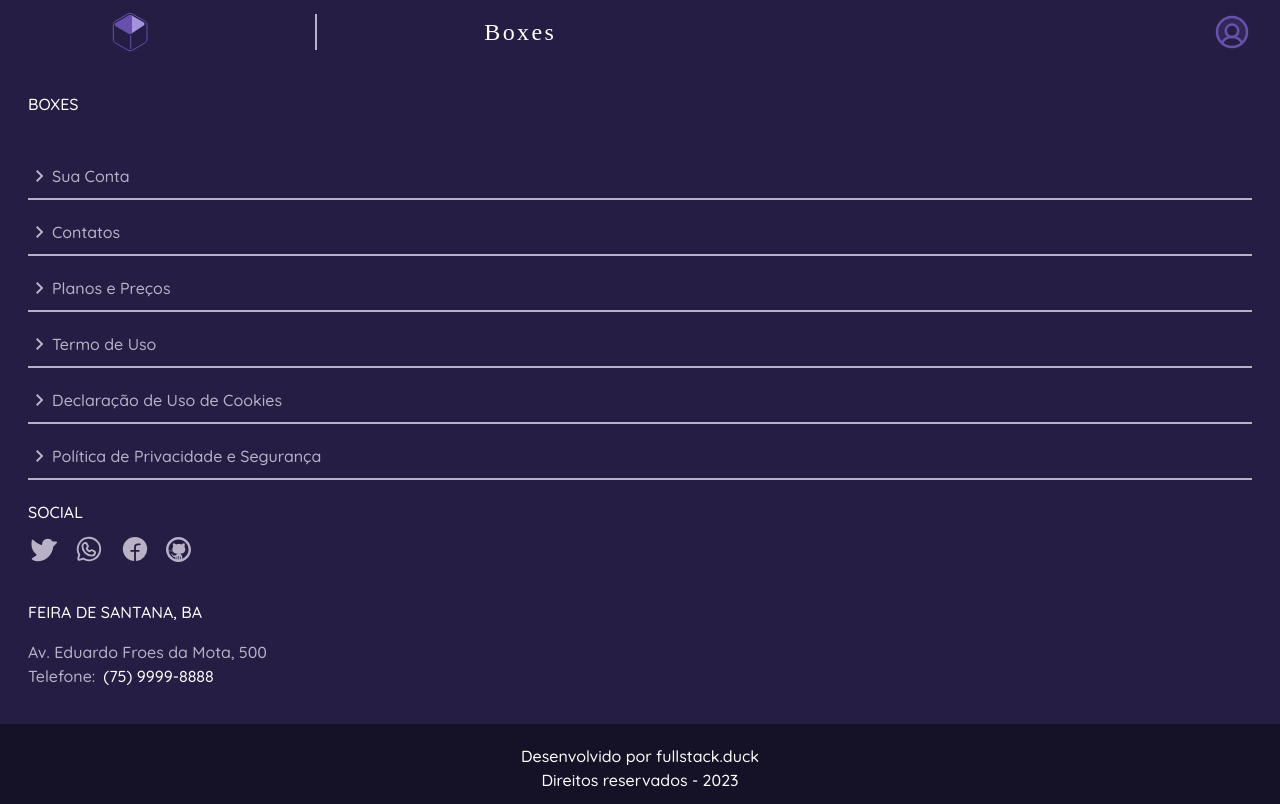
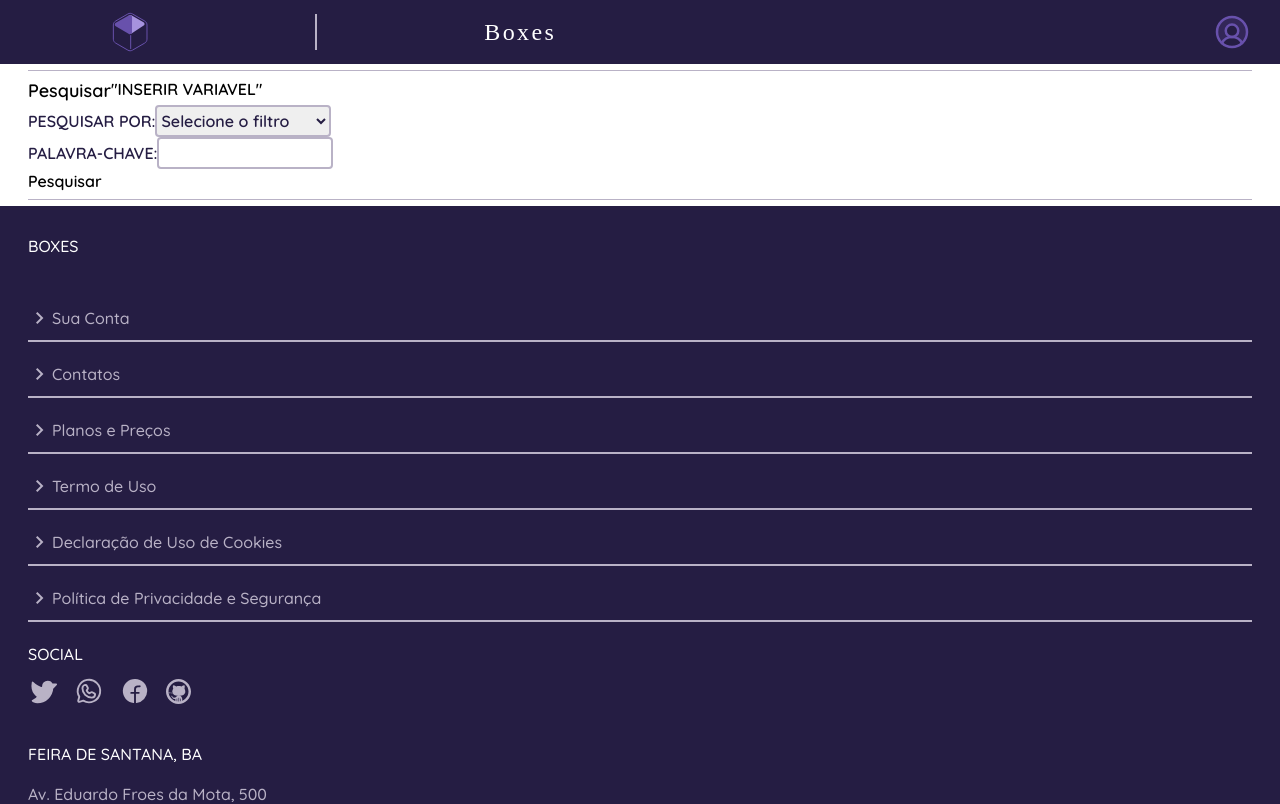
Before and after one commit to Full-Stack-Duck/Boxes, a React (Vite) app: page / in a window 1280 px wide. Shown: the top 804 px of the page. Built offline with nearby package versions, Linux system fonts and the light colour scheme; a web font is replaced by a local one.

Commit message:
criando Componente Pesquisar + font/nunito

```diff
--- a/src/App.tsx
+++ b/src/App.tsx
@@ -1,5 +1,6 @@
+import { Header } from "./components/Header";
+import { Pesquisar } from "./components/Pesquisar";
 import { FooterNav } from "./components/FooterNav";
-import { Header } from "./components/Header";
 import { Footer } from "./components/Footer";
 
 export function App() {
@@ -8,6 +9,7 @@ export function App() {
   return (
    <>
     <Header />
+    <Pesquisar />
     <FooterNav />
     <Footer />
    </>
--- /dev/null
+++ b/src/components/Pesquisar.tsx
@@ -0,0 +1,30 @@
+
+
+export function Pesquisar(){
+    return(
+        <section className="flex-col px-7 bg-white font-quicksand font-semibold">
+            <div className="h-px bg-purple-light my-1.5"></div>
+            <div className="flex">
+                <h3 className="text-lg">Pesquisar</h3>
+                <p>"INSERIR VARIAVEL"</p>
+            </div>
+            <article className="font-sm text-purple-dark">
+                <form action="">
+                    <label htmlFor="">PESQUISAR POR:</label>
+                    <select className="border-2 rounded w-44 h-8 border-purple-light" name="" id="">
+                        <option value="valor0">Selecione o filtro</option>
+                        <option value="valor1">Valor 1</option>
+                        <option value="valor2">Valor 2 </option>
+                        <option value="valor3">Valor 3</option>
+                    </select>
+                </form>
+                <form action="">
+                    <label htmlFor="">PALAVRA-CHAVE:</label>
+                    <input className="border-2 rounded w-44 h-8 border-purple-light" type="text" />
+                </form>
+            </article>
+            <button type="submit">Pesquisar</button>
+            <div className="h-px bg-purple-light my-1.5"></div>
+        </section>
+    )
+}
--- a/tailwind.config.cjs
+++ b/tailwind.config.cjs
@@ -4,7 +4,8 @@ module.exports = {
   theme: {
     fontFamily:{
       'viga' : [ '"viga"' ],
-      'quicksand' : ['"quicksand"']
+      'quicksand' : ['"quicksand"'],
+      'nunito' : ['"nunito"']
     },
     extend: {
       colors:{
```
